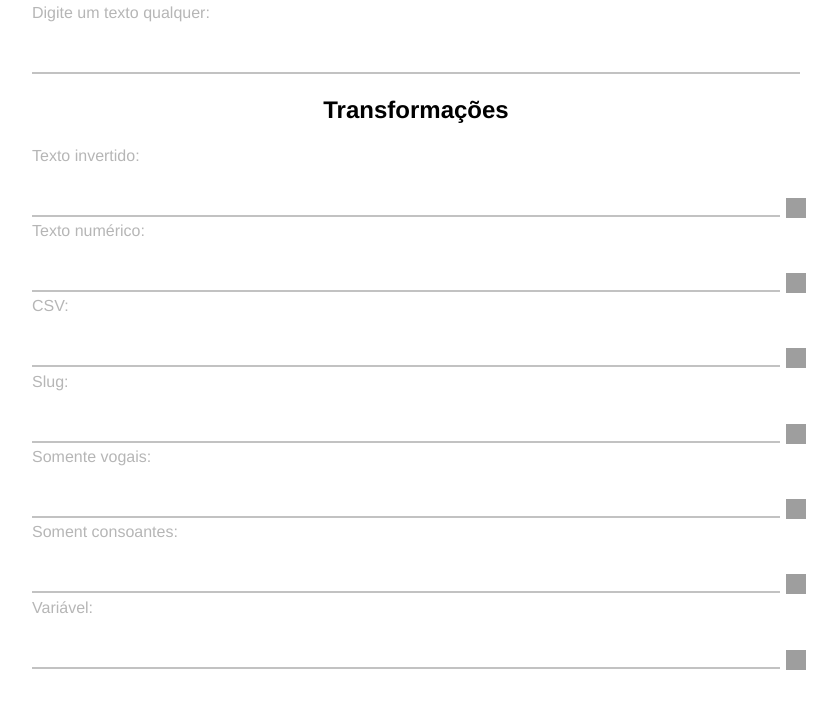
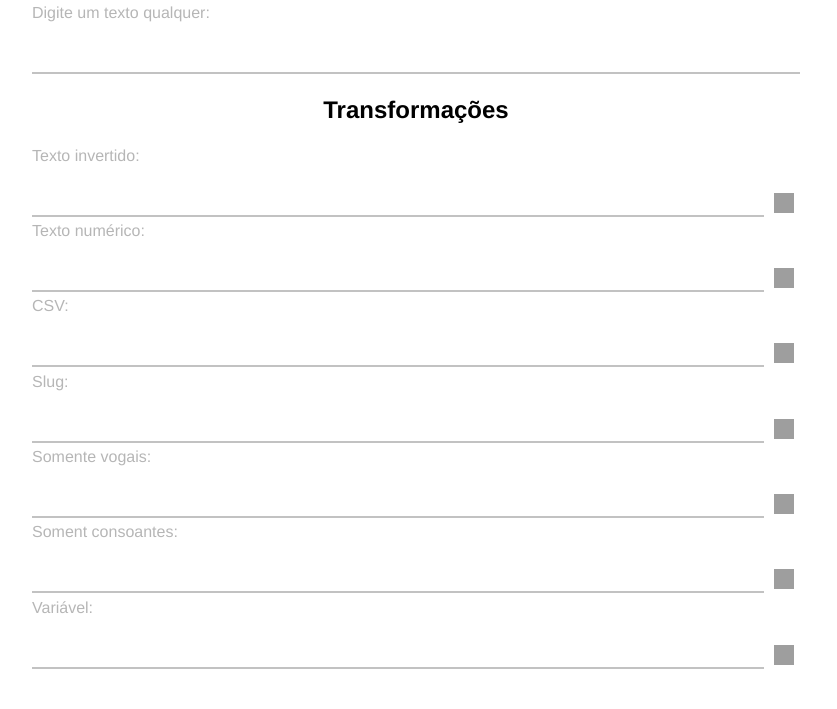
Before and after one commit to vitormarinhofaria/igti_fullstack, a React app in the folder trabalho_pratico_m3_1/: page / in a window 1280 px wide. Shown: the part 79-788 px from the top of the page, without its empty margins (224-1061 px from the left). Built offline with nearby package versions, Linux system fonts and the light colour scheme; grey boxes are pictures that could not be loaded.

Commit message:
Melhoria visual Botão de copiar texto agora muda o estilo e exibe dica ao sobrepor mouse

```diff
--- a/trabalho_pratico_m3_1/src/pages/TextTransformer/TextTransformer.module.css
+++ b/trabalho_pratico_m3_1/src/pages/TextTransformer/TextTransformer.module.css
@@ -70,6 +70,22 @@ h1, h2, span, .input {
 .icon {
     background: 0;
     border: 0;
+    border-color: #888888;
+    padding-bottom: 1px;
+    padding-top: 6px;
+    padding-right: 6px;
+    padding-left: 6px;
+    margin-left: 4px;
+
+}
+
+img {
     width: 20px;
     height: 20px;
 }
+
+.icon:hover {
+    border: 1px solid #888888;
+    border-radius: 4px;
+    transition: 0.2s;
+}
--- a/trabalho_pratico_m3_1/src/pages/TextTransformer/components/TransformedOutput.js
+++ b/trabalho_pratico_m3_1/src/pages/TextTransformer/components/TransformedOutput.js
@@ -15,7 +15,7 @@ export default class TransformedOutput extends Component {
                         <span className={css.focusBorder}></span>
                     </div>
                     <button className={css.icon} onClick={async () => await navigator.clipboard.writeText(this.props.inputDisplay)}>
-                        <img width={20} height={20} src={CopyIcon}></img>
+                        <img alt={"Copiar Texto"} title={"Copiar Texto"} width={20} height={20} src={CopyIcon}></img>
                     </button>
                 </div>
             </div>
```
